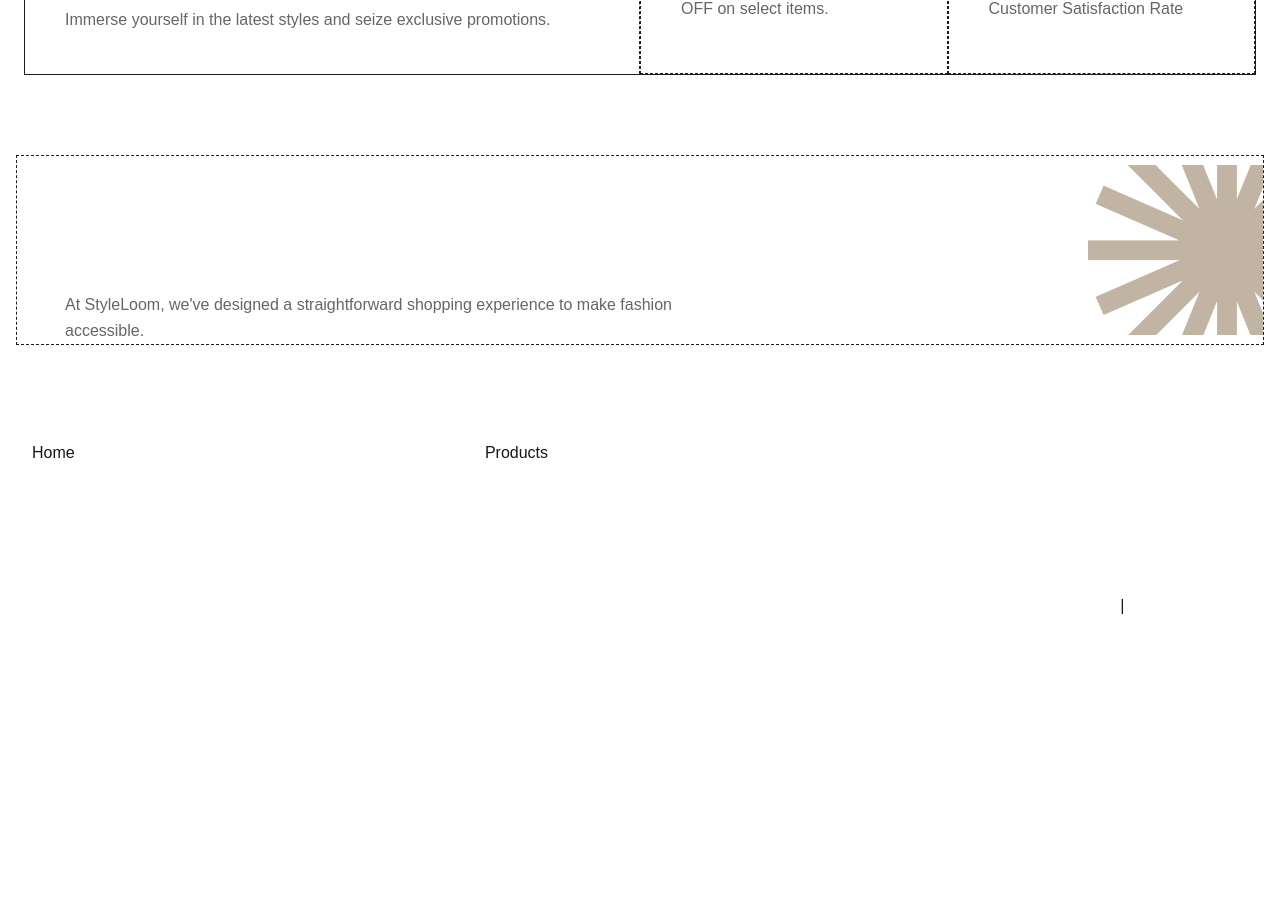
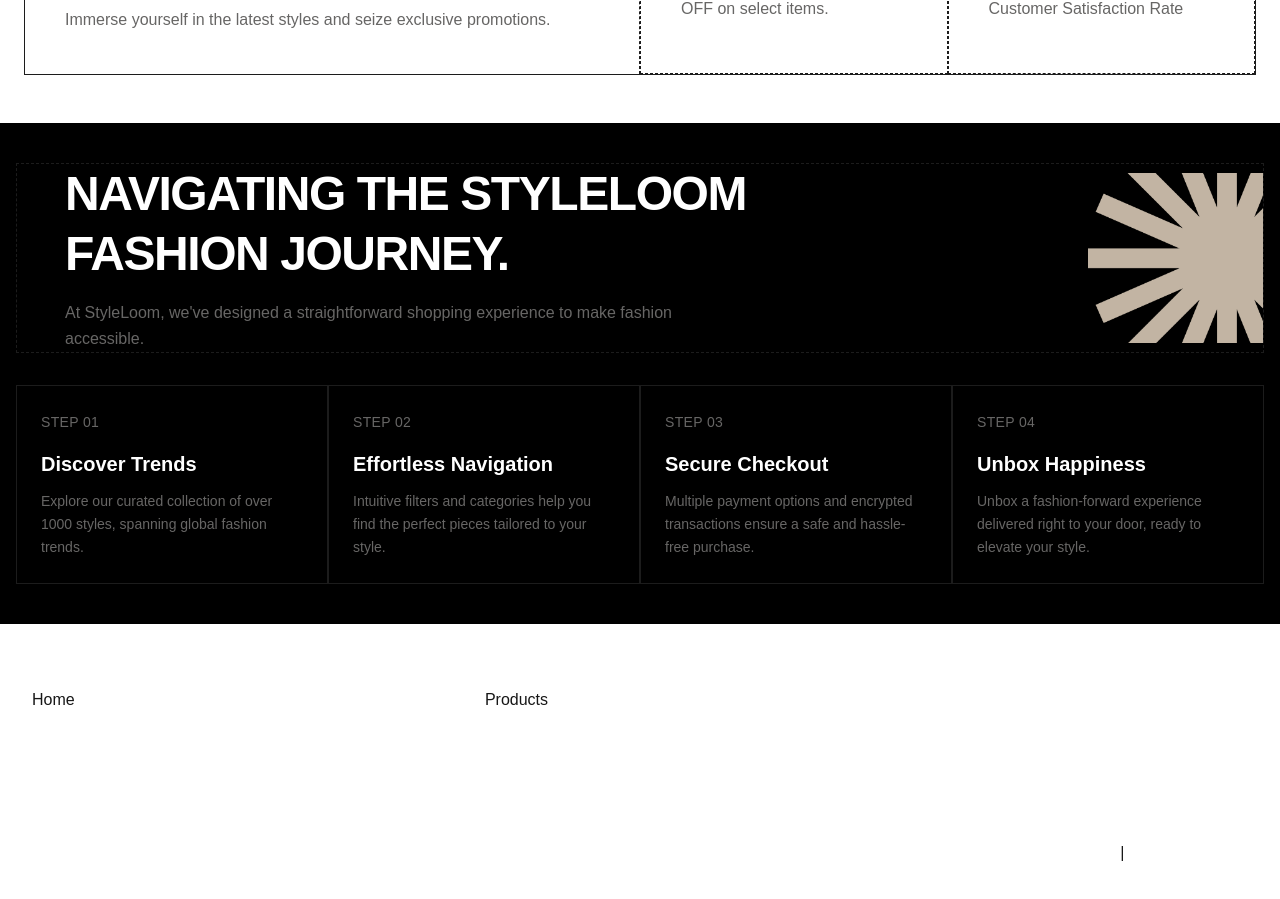
Before and after one commit to m1tywaflow/style-loome, a Next.js app: page / in a window 1280 px wide. Shown: the part 1020-1919 px from the top of the page. Before the commit the page ends 1686 px from the top, so only its background shows below. Built offline with nearby package versions, Linux system fonts and the light colour scheme.

Commit message:
update
Signed-off-by: Mitya <mitywaflow@gmail.com>

```diff
--- a/src/components/molecules/Banners/FirstBanner.tsx
+++ b/src/components/molecules/Banners/FirstBanner.tsx
@@ -3,10 +3,10 @@ import abstractSun from "@/public/abstract/abstractSun.png";
 
 export default function FirstBanner() {
   return (
-    <section className="w-full py-6 md:py-8">
+    <section className="w-full">
       <div className="max-w-7xl mx-auto px-4">
-        <div className=" relative overflow-hidden border border-dashed border-[#1C1C1C] min-h-42.5 flex items-center">
-          <div className="flex flex-col md:flex-row justify-between items-start md:items-center w-full pl-6 md:pl-12 pr-0">
+        <div className="relative overflow-hidden border border-dashed border-[#1C1C1C] min-h-42.5 flex items-center">
+          <div className="flex flex-col md:flex-row justify-between items-start md:items-center w-full pl-6 md:pl-12">
             <div className="max-w-3xl py-8 md:py-0 z-10">
               <h1 className="text-white uppercase text-2xl sm:text-3xl md:text-[48px] font-semibold leading-tight tracking-[-0.03em]">
                 Navigating the <span className="font-bold">StyleLoom</span>{" "}
--- a/src/components/organisms/Sections/Navigating/NavigatingSec.tsx
+++ b/src/components/organisms/Sections/Navigating/NavigatingSec.tsx
@@ -1,11 +1,49 @@
 import FirstBanner from "@/src/components/molecules/Banners/FirstBanner";
+
+const info = [
+  {
+    step: "Step 01",
+    title: "Discover Trends",
+    text: "Explore our curated collection of over 1000 styles, spanning global fashion trends.",
+  },
+  {
+    step: "Step 02",
+    title: "Effortless Navigation",
+    text: "Intuitive filters and categories help you find the perfect pieces tailored to your style.",
+  },
+  {
+    step: "Step 03",
+    title: "Secure Checkout",
+    text: "Multiple payment options and encrypted transactions ensure a safe and hassle-free purchase.",
+  },
+  {
+    step: "Step 04",
+    title: "Unbox Happiness",
+    text: "Unbox a fashion-forward experience delivered right to your door, ready to elevate your style.",
+  },
+];
 
 export default function NavigatingSec() {
   return (
-    <>
-      <div>
-        <FirstBanner />
+    <section className="w-full bg-black py-10">
+      <FirstBanner />
+      <div className="max-w-7xl mx-auto px-4 mt-8">
+        <div className="grid grid-cols-1 sm:grid-cols-2 lg:grid-cols-4">
+          {info.map((item) => (
+            <div key={item.step} className="p-6 border border-[#1C1C1C]">
+              <span className="text-sm text-[#676665] uppercase tracking-wide">
+                {item.step}
+              </span>
+              <h3 className="mt-4 text-white text-xl font-semibold">
+                {item.title}
+              </h3>
+              <p className="mt-3 text-sm leading-relaxed text-[#676665]">
+                {item.text}
+              </p>
+            </div>
+          ))}
+        </div>
       </div>
-    </>
+    </section>
   );
 }
```
